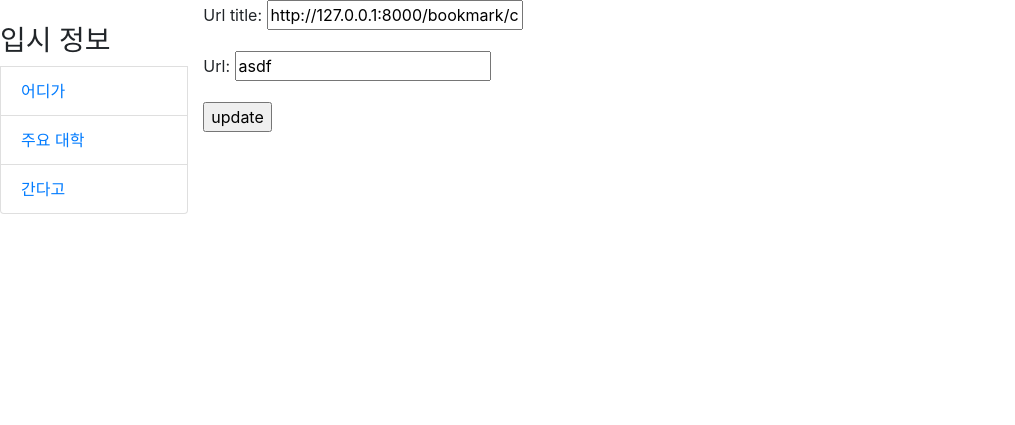
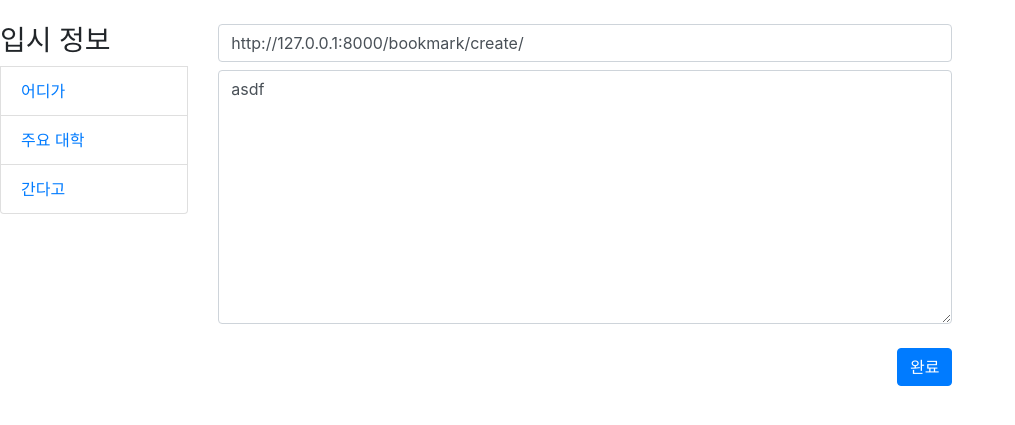
Before and after one commit to dh1180/NCID, a Django app: page /bookmark/update/1/ in a window 1280 px wide. Shown: the part 76-501 px from the top of the page, without its empty margins (0-1015 px from the left). Run offline with Django 3.2, Linux system fonts and the light colour scheme; data comes from the database, SQL or seed files in the repository; both versions use the stored data as it was after the commit; some libraries are stand-ins or nearby versions.

Commit message:
code_modification

```diff
--- a/NCID/templates/NCID/Bookmark_detail.html
+++ b/NCID/templates/NCID/Bookmark_detail.html
@@ -9,11 +9,11 @@
     <br>
     <a href="{{ object.url }}">{{ object.url }}</a>
 
-    {% if user.email == object.author %}
+    {% if user.username == object.author %}
     <br>
     <br>
-    <a class="btn btn-danger" href="{% url 'delete' pk=object.pk %}" style="float: right">삭제</a>
-    <a class="btn btn-primary" href="{% url 'update' pk=object.pk %}" style="float: right">수정</a>
+    <a class="btn btn-danger" href="{{ Bookmark_get_absolute_url }}}" style="float: right">삭제</a>
+    <a class="btn btn-primary" href="{% url 'bookmark_update' pk=object.pk %}" style="float: right">수정</a>
     {% else %}
     {% endif %}
 
--- a/NCID/templates/NCID/Bookmark_list.html
+++ b/NCID/templates/NCID/Bookmark_list.html
@@ -5,7 +5,7 @@
 
     <br>
     <div style="float: right; font-size: 200%;" class="btn btn-dark">
-        <a href="{% url 'bookmark_create' %}" style="color: white">북마크 생성</a>
+        <a href="{% url 'bookmark_add' %}" style="color: white">북마크 생성</a>
     </div>
 
 
@@ -22,7 +22,7 @@
             {% for Bookmark in page_obj %}
             <tr>
                 <td>{{ forloop.counter }}</td>
-                <td width='50%'><a href="{% url 'bookmark_detail' pk=Bookmark.pk %}" style="color: black;">{{Bookmark.url_title}}</a>
+                <td width='50%'><a href="{{ Bookmark.get_absolute_url }}" style="color: black;">{{Bookmark.url_title}}</a>
                 </td>
                 <td style="white-space: nowrap; overflow: hidden; text-overflow: ellipsis;">
                     <a href="{{ Bookmark.url }}" style="color: black;">{{Bookmark.url}}</a>
--- a/NCID/templates/NCID/Bookmark_update.html
+++ b/NCID/templates/NCID/Bookmark_update.html
@@ -2,10 +2,20 @@
 
 {% block content %}
 
-    <form action="" method="post">
+<div class="col-md-7">
+
+    <form method="post">
+
         {% csrf_token %}
-        {{form.as_p}}
-        <input type="submit" value="update">
+        <div class="form-group">
+            <input type="text" name="title" id="title" class="form-control mt-4 mb-2" placeholder="제목" value="{{ npc.url_title }}" required>
+            <textarea type="text" name="contents" class="form-control" rows="10" placeholder="내용" required>{{ npc.url }}</textarea>
+            <br>
+            <input class="btn btn-primary" type="submit" value="완료" style="float: right">
+        </div>
     </form>
 
+</div>
+
+
 {% endblock %}
--- a/NCID/templates/NCID/NPC_add.html
+++ b/NCID/templates/NCID/NPC_add.html
@@ -3,11 +3,10 @@
 
 <div class="col-md-7">
 
-    <form action="{% url 'NCID_add' %}" method="get">
+    <form method="post">
         {% csrf_token %}
         <div class="form-group">
             <input type="text" name="title" id="title" class="form-control mt-4 mb-2" placeholder="제목" required>
-
 
             <textarea type="text" name="contents" class="form-control" rows="10" placeholder="내용" required></textarea>
             <br>
--- a/NCID/templates/NCID/NPC_detail.html
+++ b/NCID/templates/NCID/NPC_detail.html
@@ -10,7 +10,7 @@
     <br>
     {{object.contents}}
 
-    {% if user.email == object.author %}
+    {% if user.username == object.author %}
     <br>
     <br>
 
--- a/NCID/templates/NCID/NPC_list.html
+++ b/NCID/templates/NCID/NPC_list.html
@@ -7,7 +7,7 @@
     <br>
 
     <div style="float: right; font-size: 200%;" class="btn btn-dark">
-        <a href="{% url 'add' %}" style="color: white">글쓰기</a>
+        <a href="{% url 'NCID_add' %}" style="color: white">글쓰기</a>
     </div>
 
 
@@ -25,7 +25,7 @@
             <tr>
                 <td>{{ forloop.counter }}</td>
                 <td width="50%">
-                    <a href="{% url 'detail' pk=NCID.pk %}" style="color: black">{{ NCID.title }}</a>
+                    <a href="{{ NCID.get_absolute_url }}" style="color: black">{{ NCID.title }}</a>
                 </td>
                 <td>{{ NCID.time|date:"Y년 m월 d일 H:i" }}</td>
             </tr>
--- a/NCID/templates/NCID/NPC_update.html
+++ b/NCID/templates/NCID/NPC_update.html
@@ -5,11 +5,11 @@
 <div class="col-md-7">
 
     <form method="post">
+
         {% csrf_token %}
         <div class="form-group">
-            <input type="text" name="title" id="title" class="form-control mt-4 mb-2" placeholder="제목" required>
-{{ npc_all.title }}
-            <textarea type="text" name="contents" class="form-control" rows="10" placeholder="내용" required></textarea>
+            <input type="text" name="title" id="title" class="form-control mt-4 mb-2" placeholder="제목" value="{{ npc.title }}" required>
+            <textarea type="text" name="contents" class="form-control" rows="10" placeholder="내용" required>{{ npc.contents }}</textarea>
             <br>
             <input class="btn btn-primary" type="submit" value="완료" style="float: right">
         </div>
--- a/NCID/urls.py
+++ b/NCID/urls.py
@@ -1,13 +1,12 @@
 from django.urls import path
-from .views import NCID_ListView, create, NCID_DetailView, NCID_UpdateView, NCID_DeleteView, NCID_CreateView, signup
+from .views import NCID_ListView,  NCID_DetailView, NCID_UpdateView, NCID_DeleteView, NCID_CreateView, signup
 from . import views, views_bookmark, views_chat, view_crawling
-from .views_bookmark import  Bookmark_CreateView, Bookmark_DeleteView, Bookmark_DetailView, Bookmark_ListView, Bookmark_UpdateView, bookmark_create
+from .views_bookmark import Bookmark_UpdateView, Bookmark_DeleteView, Bookmark_DetailView, Bookmark_ListView
 from .view_crawling import NCID_SchoolMeal_Detail, crawling, NCID_SchoolMeal_List
 from django.conf.urls import url
 
 urlpatterns = [
     path('', NCID_ListView.as_view(), name = 'list'),
-    path('add/', views.create, name = 'add'),
     path('NCID_add/', views.NCID_CreateView, name='NCID_add'),
 
     path('detail/<int:pk>/', NCID_DetailView.as_view(), name='detail'),
@@ -21,8 +20,7 @@ urlpatterns = [
     path('bookmark/', Bookmark_ListView.as_view(), name='bookmark_list'),
     path('bookmark/detail/<int:pk>/', Bookmark_DetailView.as_view(), name='bookmark_detail'),
     path('bookmark/delete/<int:pk>/', Bookmark_DeleteView.as_view(), name='bookmark_delete'),
-    path('bookmark/update/<int:pk>/', Bookmark_UpdateView.as_view(), name='bookmark_update'),
-    path('bookmark/create/', views_bookmark.bookmark_create, name='bookmark_create'),
+    path('bookmark/update/<int:pk>/', views_bookmark.Bookmark_UpdateView, name='bookmark_update'),
     path('bookmark/bookmark_add', views_bookmark.Bookmark_CreateView, name='bookmark_add'),
 
     path('chat/', views_chat.index, name='index'),
--- a/NCID/views_bookmark.py
+++ b/NCID/views_bookmark.py
@@ -1,12 +1,9 @@
 from django.shortcuts import render, redirect
 from django.views.generic.list import ListView
-from .models import NPC, NPC_bookmark
-from django.views.generic.edit import CreateView, UpdateView, DeleteView
+from .models import NPC_bookmark
+from django.views.generic.edit import UpdateView, DeleteView
 from django.urls import reverse_lazy
 from django.views.generic.detail import DetailView
-from django.contrib import auth
-from django.contrib.auth import authenticate
-from django.contrib.auth.models import User
 from django.utils import timezone
 
 class Bookmark_ListView(ListView):
@@ -30,25 +27,29 @@ def search_bookmark(request):
         return render(request, 'NCID/search_bookmark.html')
 
 def Bookmark_CreateView(request):
-    bookmark = NPC_bookmark()
-    bookmark.author = request.user.email
-    bookmark.url_title = request.GET["url_title"]
-    bookmark.url = request.GET["url"]
-    bookmark.time = timezone.datetime.now()
-    bookmark.save()
-    return redirect("bookmark_list")
-
-def bookmark_create(request):
+    if request.method == "POST":
+        bookmark = NPC_bookmark()
+        bookmark.author = request.user.username
+        bookmark.url_title = request.POST["url_title"]
+        bookmark.url = request.POST["url"]
+        bookmark.time = timezone.datetime.now()
+        bookmark.save()
+        return redirect("bookmark_list")
     return render(request, "NCID/Bookmark_create.html")
 
 class Bookmark_DetailView(DetailView):
     model = NPC_bookmark
     template_name = 'NCID/Bookmark_detail.html'
 
-class Bookmark_UpdateView(UpdateView):
-    model = NPC_bookmark
-    fields = ['url_title', 'url']
-    template_name = 'NCID/Bookmark_update.html'
+def Bookmark_UpdateView(request, pk):
+    npc = NPC_bookmark.objects.get(pk=pk)
+    if request.method == "POST":
+        npc.title = request.POST['title']
+        npc.contents = request.POST['contents']
+        npc.time = timezone.datetime.now()
+        npc.save()
+        return redirect('bookmark_list')
+    return render(request, 'NCID/Bookmark_update.html', {'npc': npc})
 
 class Bookmark_DeleteView(DeleteView):
     model = NPC_bookmark
```
Also changed, not shown: NCID/views.py (+11 -12 lines), db.sqlite3.
